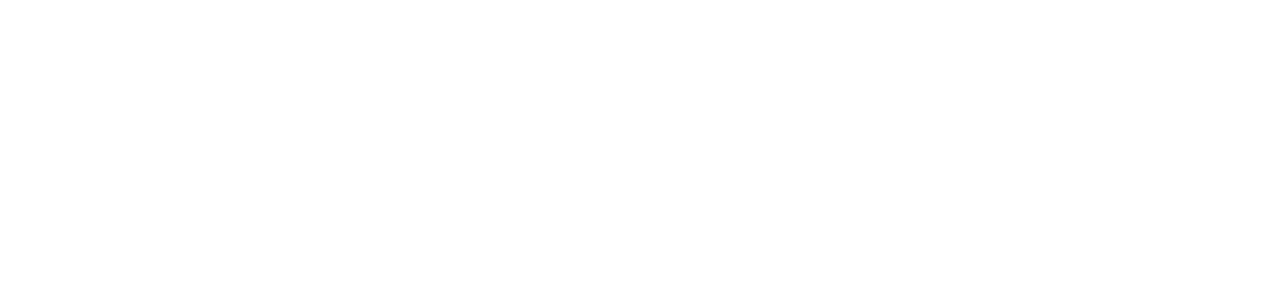
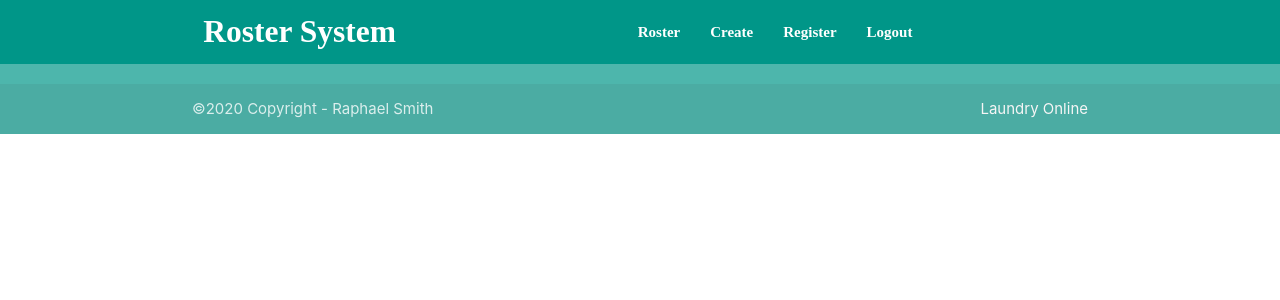
Before and after one commit to RaphaelQSmith/rosterapp-react, a React (Create React App) app: page / in a window 1280 px wide. Shown: the top 300 px of the page. Built offline with nearby package versions, Linux system fonts and the light colour scheme.

Commit message:
"Header and footer"

```diff
--- a/public/index.html
+++ b/public/index.html
@@ -10,6 +10,11 @@
       content="Web site created using create-react-app"
     />
     <link rel="apple-touch-icon" href="%PUBLIC_URL%/logo192.png" />
+    <!-- Compiled and minified CSS -->
+    <link rel="stylesheet" href="https://cdnjs.cloudflare.com/ajax/libs/materialize/1.0.0/css/materialize.min.css">
+
+    <!-- Compiled and minified JavaScript -->
+    <script src="https://cdnjs.cloudflare.com/ajax/libs/materialize/1.0.0/js/materialize.min.js"></script>
     <!--
       manifest.json provides metadata used when your web app is installed on a
       user's mobile device or desktop. See https://developers.google.com/web/fundamentals/web-app-manifest/
--- a/src/App.css
+++ b/src/App.css
@@ -32,6 +32,7 @@
   from {
     transform: rotate(0deg);
   }
+
   to {
     transform: rotate(360deg);
   }
--- a/src/components/footer.js
+++ b/src/components/footer.js
@@ -4,8 +4,17 @@
     render() {
         return (
             <div>
+                <footer class="page-footer teal lighten-2" style={{ textAlign: 'left' }}>
+                    <div class="footer-copyright">
+                        <div class="container">
+                            ©2020 Copyright - Raphael Smith
+                <a class="grey-text text-lighten-4 right" href="http://www.laundryonline.com/" target="false">Laundry
+                    Online</a>
+                        </div>
+                    </div>
+                </footer>
 
-            </div>
+            </div >
         )
     }
 }
--- a/src/components/header.js
+++ b/src/components/header.js
@@ -3,9 +3,39 @@
 export default class header extends Component {
     render() {
         return (
-            <div>
-
-            </div>
+            <React.Fragment>
+                <nav className="nav-wrapper teal" style={navStyle}>
+                    <div className="container">
+                        <div className="row">
+                            <div>
+                                <div className="col s4">
+                                    <a href="/" className="brand-logo" style={titleStyle}>Roster System</a>
+                                </div>
+                                <div className="col s6">
+                                    <ul id="nav-mobile" class="right hide-on-med-and-down col-s4">
+                                        <li><a href="/home">Roster</a></li>
+                                        <li><a href="/newroster">Create</a></li>
+                                        <li><a href="/register">Register</a></li>
+                                        <li><a href="/logout">Logout</a></li>
+                                    </ul>
+                                </div>
+                            </div>
+                        </div>
+                    </div>
+                </nav>
+            </React.Fragment >
         )
     }
+
 }
+
+const navStyle = {
+    fontFamily: 'Quicksand',
+    fontWeight: 'bold',
+    display: 'flex',
+    textAlign: 'left'
+}
+const titleStyle = {
+    position: 'relative'
+
+}
--- a/src/index.css
+++ b/src/index.css
@@ -1,3 +1,7 @@
+html {
+  height: 100%;
+}
+
 body {
   margin: 0;
   font-family: -apple-system, BlinkMacSystemFont, 'Segoe UI', 'Roboto', 'Oxygen',
@@ -7,6 +11,10 @@
   -moz-osx-font-smoothing: grayscale;
 }
 
+#root {
+  height: 100%;
+}
+
 code {
   font-family: source-code-pro, Menlo, Monaco, Consolas, 'Courier New',
     monospace;
```
Also changed, not shown: src/components/table.js (added).
